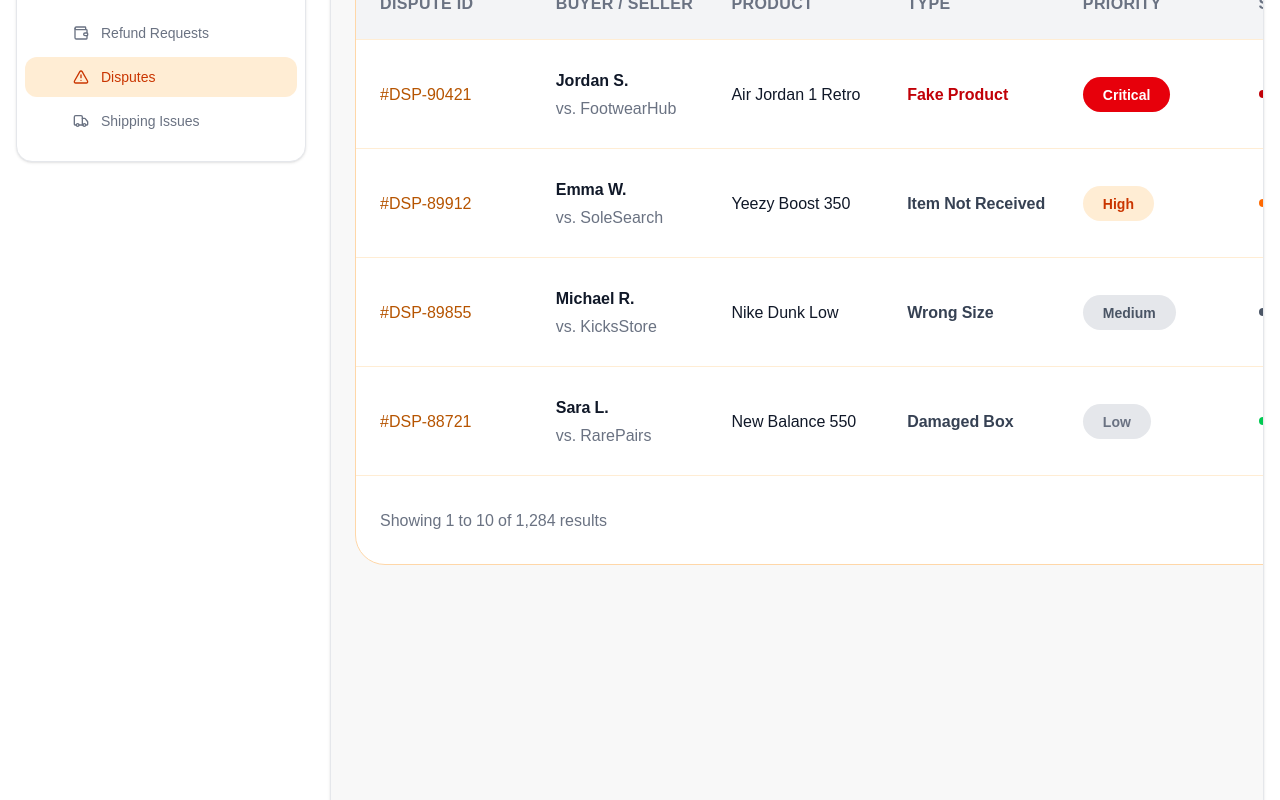
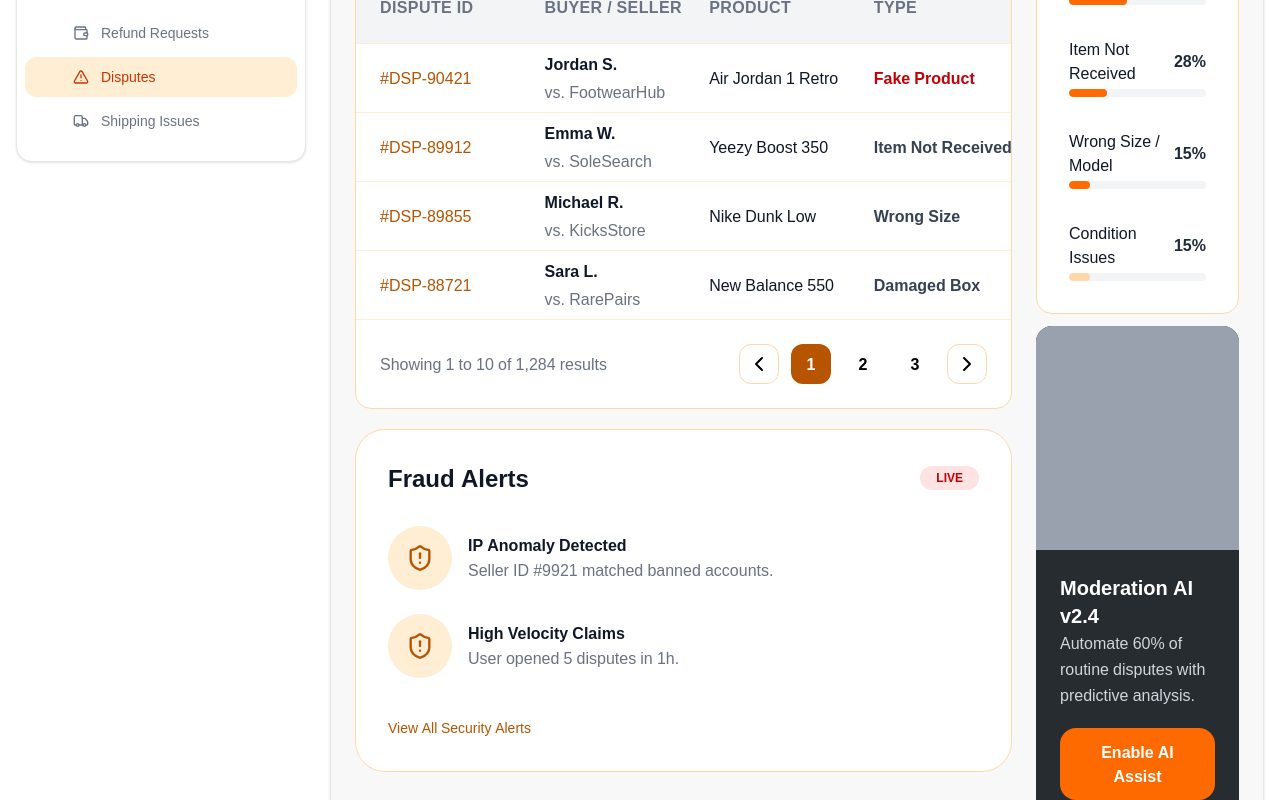
Before and after one commit to AmeerTmsy/Shore, a React (Vite) app: page /admin-dashboard/disputes in a window 1280 px wide. Shown: the part 700-1500 px from the top of the page. Built offline with nearby package versions, Linux system fonts and the light colour scheme; sample sign-in values are in the browser's storage.

Commit message:
completed styling of all the pages

```diff
--- a/src/components/private/admin/dashBoardComponent/orders/DisputesPage.jsx
+++ b/src/components/private/admin/dashBoardComponent/orders/DisputesPage.jsx
@@ -167,10 +167,10 @@ export default function DisputesPage() {
 
         {/* MAIN */}
 
-        <div className="mt-8 grid grid-cols-1 gap-6 xl:grid-cols-[1fr_320px]">
+        <div className="mt-8 grid grid-cols-1 gap-6 xl:grid-cols-4">
           {/* LEFT */}
 
-          <div>
+          <div className="col-span-3">
             {/* FILTERS */}
 
             <div className="rounded-2xl border border-orange-200 bg-white p-4">
@@ -191,9 +191,9 @@ export default function DisputesPage() {
 
             {/* DESKTOP TABLE */}
 
+            <div className="mt-6 hidden overflow-hidden rounded-2xl border border-orange-200 bg-white xl:block">
               <div className="overflow-x-auto">
-              <div className="w-full min-w-7xl">
-                <div className="mt-6 hidden overflow-hidden rounded-[30px] border border-orange-200 bg-white xl:block">
+                <div className="w-full min-w-[1200px]">
                   <div className="grid grid-cols-[1fr_1fr_1fr_1fr_1fr_1fr_1fr] border-b border-orange-100 bg-[#f3f4f6] px-6 py-6 font-semibold uppercase tracking-wide text-gray-500">
                     <p>Dispute ID</p>
                     <p>Buyer / Seller</p>
@@ -208,7 +208,7 @@ export default function DisputesPage() {
                     <div
                       key={dispute.id}
                       onClick={() => setSelectedDispute(dispute)}
-                      className="cursor-pointer grid grid-cols-[1fr_1fr_1fr_1fr_1fr_1fr_1fr] items-center border-b border-orange-100 px-6 py-7 transition hover:bg-orange-50/40"
+                      className="cursor-pointer grid grid-cols-[1fr_1fr_1fr_1fr_1fr_1fr_1fr] items-center border-b border-orange-100 px-6 py-2 transition hover:bg-orange-50/40"
                     >
                       <p className="text-[#b65400]">
                         {dispute.id}
@@ -264,6 +264,8 @@ export default function DisputesPage() {
                       </button> */}
                     </div>
                   ))}
+                </div>
+              </div>
 
               {/* PAGINATION */}
 
@@ -290,7 +292,33 @@ export default function DisputesPage() {
                 </div>
               </div>
             </div>
+
+            <div className="rounded-[30px] border border-orange-200 bg-white p-8 mt-5">
+              <div className="flex items-center justify-between">
+                <h3 className="text-2xl font-bold text-gray-900">
+                  Fraud Alerts
+                </h3>
+
+                <span className="rounded-full bg-red-100 px-4 py-1 text-xs font-bold uppercase text-red-700">
+                  Live
+                </span>
               </div>
+
+              <div className="mt-8 space-y-6">
+                <FraudAlert
+                  title="IP Anomaly Detected"
+                  text="Seller ID #9921 matched banned accounts."
+                />
+
+                <FraudAlert
+                  title="High Velocity Claims"
+                  text="User opened 5 disputes in 1h."
+                />
+              </div>
+
+              <button className="mt-10 text-sm cursor-pointer hover:underline text-[#b65400]">
+                View All Security Alerts
+              </button>
             </div>
 
             {/* MOBILE */}
@@ -363,9 +391,9 @@ export default function DisputesPage() {
 
           {/* RIGHT */}
 
-          <div className="space-y-6">
-            <div className="rounded-[30px] border border-orange-200 bg-white p-8">
-              <h3 className="text-4xl font-bold text-gray-900">
+          <div className="col-span-1 space-y-3">
+            <div className="rounded-2xl border border-orange-200 bg-white p-8">
+              <h3 className="text-xl font-bold text-gray-900">
                 Dispute Reasons
               </h3>
 
@@ -397,48 +425,20 @@ export default function DisputesPage() {
               </div>
             </div>
 
-            <div className="overflow-hidden rounded-[30px] bg-[#272c31]">
+            <div className="overflow-hidden rounded-2xl bg-[#272c31]">
               <div className="h-56 bg-gray-400" />
 
-              <div className="p-8 text-white">
-                <h3 className="text-4xl font-bold">Moderation AI v2.4</h3>
+              <div className="p-6 text-white">
+                <h3 className="text-xl font-bold">Moderation AI v2.4</h3>
 
-                <p className="mt-5 text-2xl leading-relaxed text-gray-300">
+                <p className="leading-relaxed text-gray-300">
                   Automate 60% of routine disputes with predictive analysis.
                 </p>
 
-                <button className="mt-8 w-full rounded-2xl bg-[#ff6a00] px-6 py-5 text-2xl font-bold text-white">
+                <button className="mt-5 w-full rounded-2xl bg-[#ff6a00] px-6 py-3 font-semibold text-white">
                   Enable AI Assist
                 </button>
               </div>
-            </div>
-
-            <div className="rounded-[30px] border border-orange-200 bg-white p-8">
-              <div className="flex items-center justify-between">
-                <h3 className="text-4xl font-bold text-gray-900">
-                  Fraud Alerts
-                </h3>
-
-                <span className="rounded-full bg-red-100 px-4 py-2 text-sm font-bold uppercase text-red-700">
-                  Live
-                </span>
-              </div>
-
-              <div className="mt-8 space-y-8">
-                <FraudAlert
-                  title="IP Anomaly Detected"
-                  text="Seller ID #9921 matched banned accounts."
-                />
-
-                <FraudAlert
-                  title="High Velocity Claims"
-                  text="User opened 5 disputes in 1h."
-                />
-              </div>
-
-              <button className="mt-10 text-2xl font-bold text-[#b65400]">
-                View All Security Alerts
-              </button>
             </div>
           </div>
         </div>
@@ -613,8 +613,10 @@ function StatCard({
         </div>
       </div>
 
-      <p className={`mt-4 bg-linear-to-r from-blue-100 via-orange-50 bg-indigo-100 rounded text-center  ${descriptionColor || "text-gray-600"}`}>
+      <p className={`mt-4 bg-linear-to-r from-blue-300 via-orange-300 bg-indigo-300 rounded text-center p-[1px] ${descriptionColor || "text-gray-600"}`}>
+        <p className="w-full h-full bg-white opacity-80 rounded">
           {description}
+        </p>
       </p>
     </div>
   )
@@ -633,11 +635,11 @@ function ProgressRow({ label, value, width, light }) {
   return (
     <div>
       <div className="flex items-center justify-between">
-        <p className="text-2xl font-semibold text-gray-900">{label}</p>
-        <p className="text-2xl font-bold text-gray-800">{value}</p>
+        <p className="font-medium text-gray-900">{label}</p>
+        <p className="font-bold text-gray-800">{value}</p>
       </div>
 
-      <div className="mt-4 h-4 overflow-hidden rounded-full bg-gray-100">
+      <div className="mt-1 h-2 overflow-hidden rounded-full bg-gray-100">
         <div
           className={`h-full rounded-full ${light ? "bg-orange-200" : "bg-[#ff6a00]"
             }`}
@@ -650,14 +652,14 @@ function ProgressRow({ label, value, width, light }) {
 
 function FraudAlert({ title, text }) {
   return (
-    <div className="flex gap-4">
+    <div className="flex gap-4 items-center">
       <div className="flex h-16 w-16 items-center justify-center rounded-full bg-orange-100 text-[#b65400]">
         <ShieldAlert className="h-7 w-7" />
       </div>
 
       <div>
-        <h4 className="text-2xl font-bold text-gray-900">{title}</h4>
-        <p className="mt-2 text-xl leading-relaxed text-gray-500">{text}</p>
+        <h4 className="font-semibold text-gray-900">{title}</h4>
+        <p className="leading-relaxed text-gray-500">{text}</p>
       </div>
     </div>
   )
```
Also changed, not shown: src/components/private/admin/dashBoardComponent/orders/ShippingIssuesPage.jsx (+84 -75 lines). Lines whose indentation alone changed are shown as unchanged.
